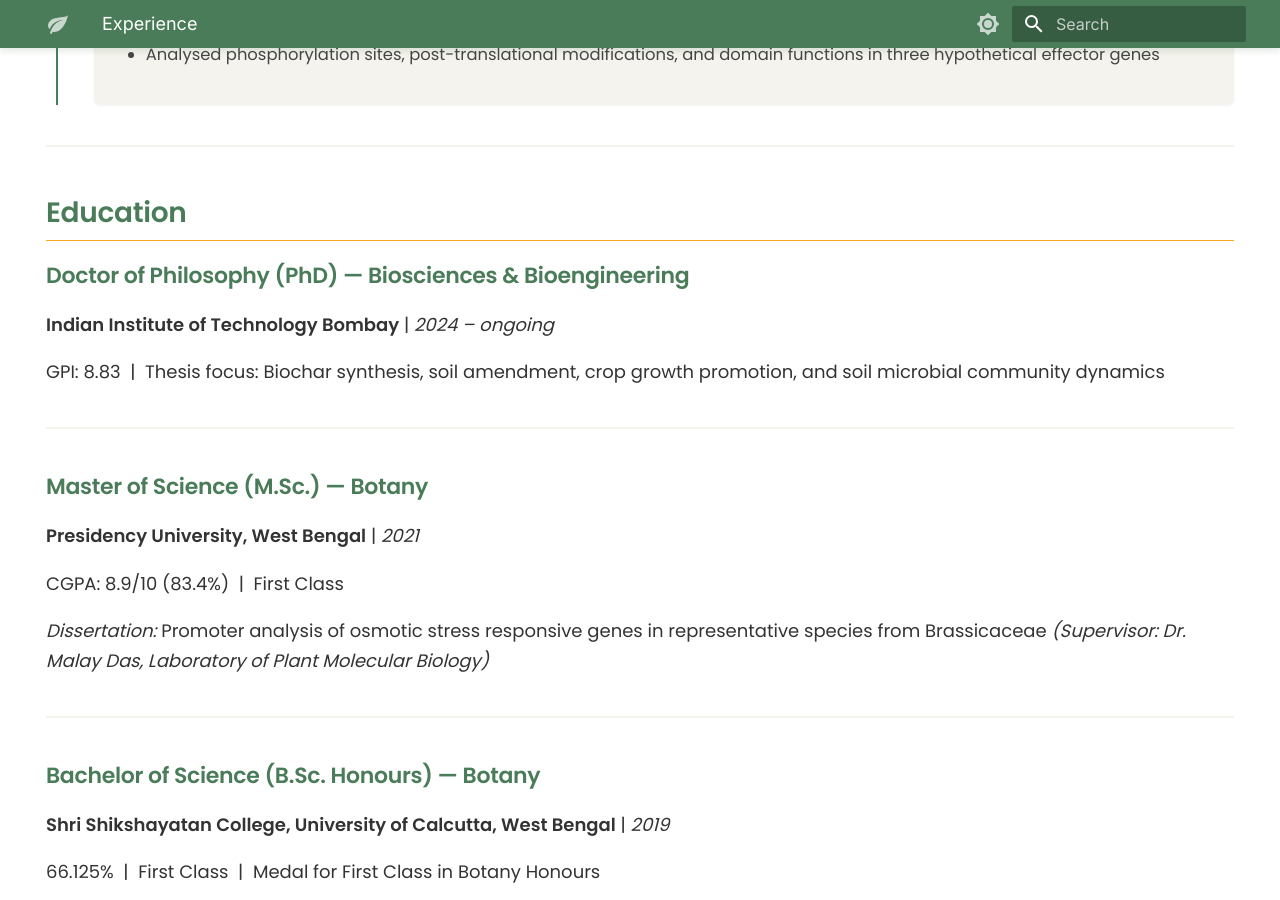
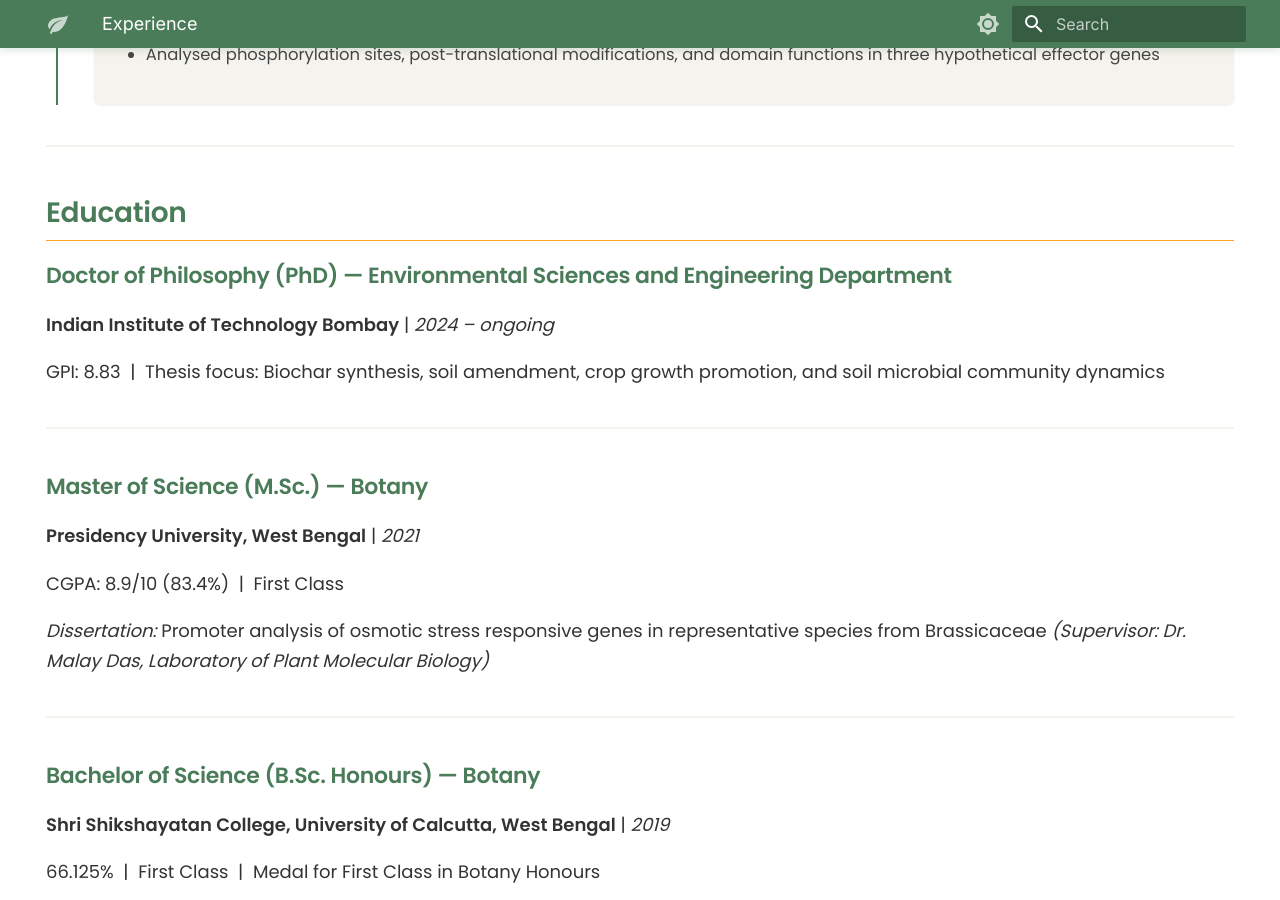
Before and after one commit to anweshahub/anweshahub.github.io, an MkDocs documentation site: the page built from docs/experience.md, in a window 1280 px wide and 900 px high, scrolled down 900 px. Built offline with MkDocs 1.6.1 and Material for MkDocs 9.7.7, drawn with Linux system fonts in a browser that asks for light colours.

Commit message:
Update experience.md

```diff
--- a/docs/experience.md
+++ b/docs/experience.md
@@ -44,7 +44,7 @@
 
 ## Education
 
-### Doctor of Philosophy (PhD) — Biosciences & Bioengineering
+### Doctor of Philosophy (PhD) — Environmental Sciences and Engineering Department
 **Indian Institute of Technology Bombay** | *2024 – ongoing*
 
 GPI: 8.83 &nbsp;|&nbsp; Thesis focus: Biochar synthesis, soil amendment, crop growth promotion, and soil microbial community dynamics
```
